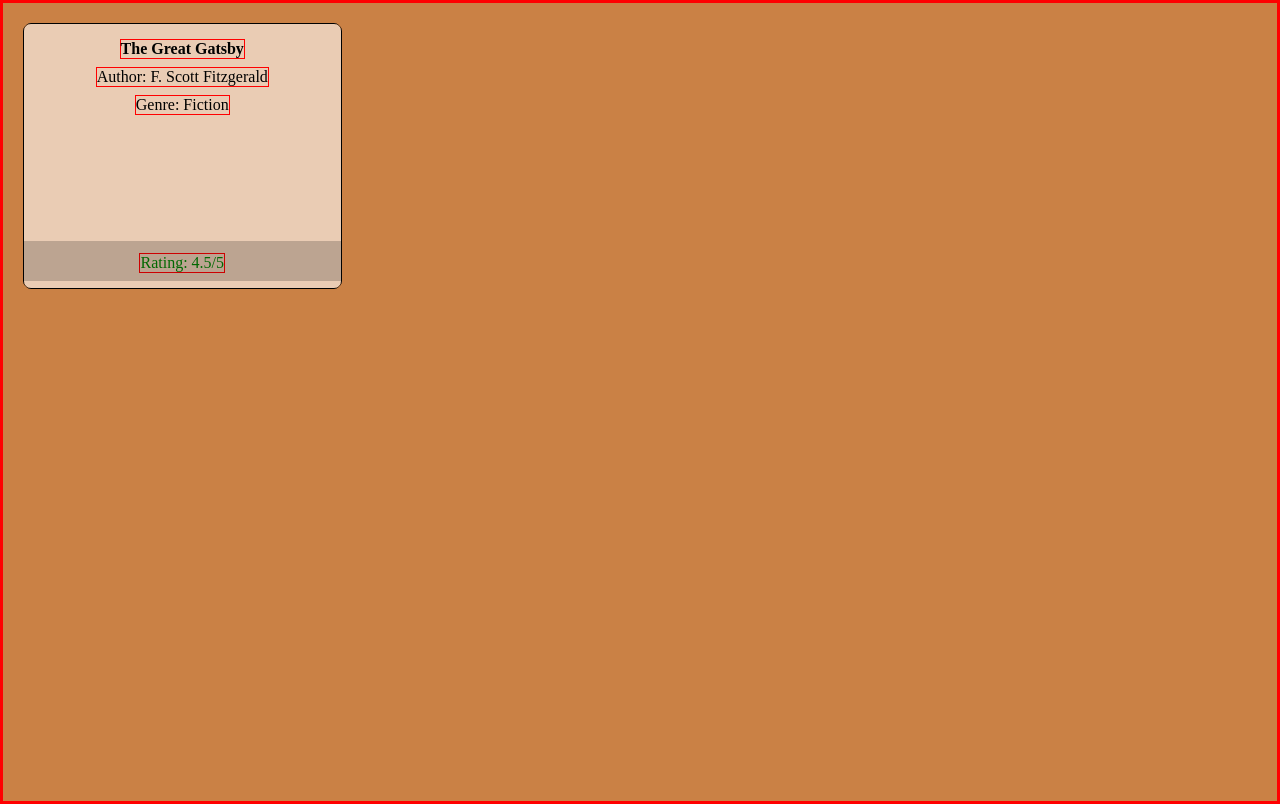
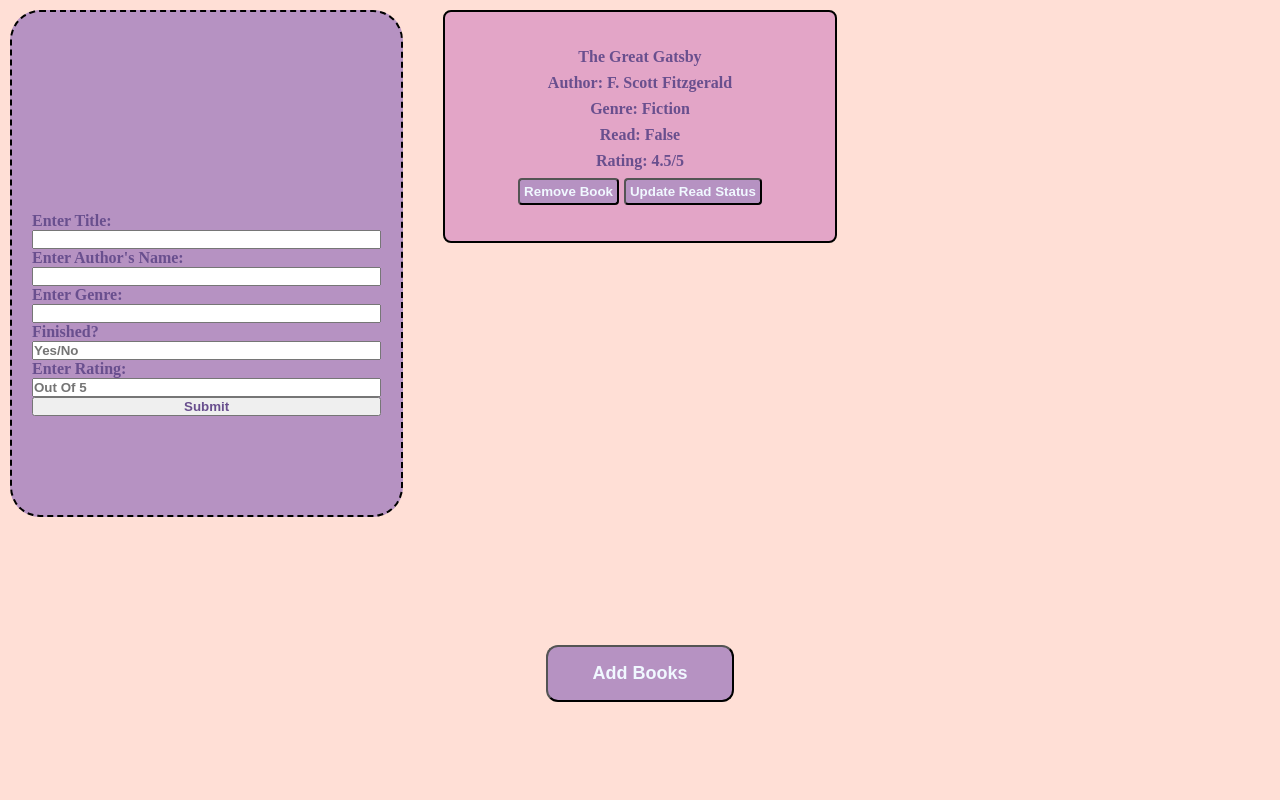
Before and after one commit to 1ars1an/odin-library, a plain HTML site: page index.html in a window 1280 px wide. Drawn offline with Linux system fonts and the light colour scheme.

Commit message:
final update

```diff
--- a/index.html
+++ b/index.html
@@ -9,7 +9,37 @@
 </head>
 <body>
     <div class="container">
-
+        <form action="" class="form" id="bookForm">
+            <ul class="form-block">
+                <li class="form-input">
+                    <label for="title">Enter Title: </label>
+                    <input type="text" name="title" id="title" required>
+                </li>
+                <li class="form-input">
+                    <label for="author">Enter Author's Name: </label>
+                        <input type="text" name="author" id="author">
+                    </li>
+                <li class="form-input">
+                    <label for="genre">Enter Genre: </label>
+                    <input type="text" name="genre" id="genre">
+                </li>
+                <li class="form-input">
+                    <label for="isRead">Finished? </label>
+                    <input type="text" name="isRead" id="read" placeholder="Yes/No">
+                </li>
+                <li class="form-input">
+                    <label for="rating">Enter Rating: </label>
+                    <input type="number" placeholder="Out Of 5"
+                    name="rating" id="rating" step="0.1" max="5" min="0">
+                </li>
+                <li class="form-input">
+                    <button class="small-btn form-btn">Submit</button>
+                </li>
+            </ul>
+        </form>
+        <footer class="add-book">
+            <button class="btn add-btn">Add Books</button>
+        </footer>
     </div>
 </body>
 </html>
--- a/script.js
+++ b/script.js
@@ -1,44 +1,104 @@
 let myLibrary = [];
+const form = document.getElementById('bookForm');
+let formBtn = document.querySelector('.form-btn');
+const container = document.querySelector('.container');
 
 const book = {
     title: 'The Great Gatsby',
     author: 'F. Scott Fitzgerald',
     genre: 'Fiction',
+    isRead: 'True',
     rating: '4.5/5'
 };
-
 myLibrary.push(book);
 
-function Book(name, author, genre, rating) {
-    this.name = name
-    this.author = author
-    this.genre = genre
-    this.rating = rating
-}
-
-function addBookToLibrary() {
-
-}
-
-function createBookCard (book) {
+function createBookCard (book, id) {
     let bookCard = document.createElement("div");
     let bookTitle = document.createElement("h4");
     let bookAuthor = document.createElement('span');
     let bookGenre = document.createElement('span');
+    let bookRead = document.createElement('span');
     let bookRating = document.createElement('span');
+    let removeBookBtn = document.createElement('button');
+    let toggleReadStatus = document.createElement('button');
 
     bookCard.classList.add("card");
-        [bookTitle, bookAuthor, bookGenre, bookRating].forEach(el => el.classList.add("book-info"));
+    [bookTitle, bookAuthor, bookGenre, bookRead, bookRating].forEach(el => el.classList.add("book-info"));
+    removeBookBtn.classList.add("remove-btn", "card-btn");
+    toggleReadStatus.classList.add("update-btn", "card-btn");
+    removeBookBtn.setAttribute("d-id", id);
+    toggleReadStatus.setAttribute("r-id", id);
+
 
     bookTitle.textContent = book.title || 'Unknown Title';
     bookAuthor.textContent = `Author: ${book.author || 'Unknown Author'}`;
     bookGenre.textContent = `Genre: ${book.genre || 'Unknown Genre'}`;
+    bookRead.textContent = `Read: ${book.isRead == 'Yes' || book.isRead == true  ? 'True' : 'False'}`;
     bookRating.textContent = `Rating: ${book.rating || 'No Rating'}`;
+    removeBookBtn.textContent = 'Remove Book';
+    toggleReadStatus.textContent = 'Update Read Status';
 
-        const container = document.querySelector('.container');
+    let tempSpan = document.createElement('span');
+    tempSpan.classList.add('btn-box');
+    tempSpan.append(removeBookBtn, toggleReadStatus);
 
-        bookCard.append(bookTitle, bookAuthor, bookGenre, bookRating);
-        container.appendChild(bookCard);
+    bookCard.append(bookTitle, bookAuthor, bookGenre, bookRead, bookRating, tempSpan);
+        return bookCard;
 }
 
-createBookCard(book);
+function displayBooks() {
+    clearGrid();
+    const footer = document.querySelector('.add-book');
+    myLibrary.forEach((book, index) => {
+        const newBook = createBookCard(book, index);
+        container.insertBefore(newBook, footer);
+    })
+}
+
+function clearGrid() {
+    const children = Array.from(container.children);
+    for (let child of children) {
+        if (child.tagName.toLowerCase() === 'footer' ||
+        child.tagName.toLowerCase() == 'form') continue;
+        container.removeChild(child);
+    }
+}
+
+//toggle form on the sidebar
+let addBookBtn = document.querySelector('.add-btn');
+addBookBtn.addEventListener('click', () => {
+    form.classList.toggle('invisible');
+})
+
+//stop default behavior of form & create object from from data
+form.addEventListener('submit', (event) => {
+    event.preventDefault();
+    console.log('i ran');
+    const formData = new FormData(form);
+    const bookData = Object.fromEntries(formData.entries());
+    myLibrary.push(bookData);
+    displayBooks();
+    form.reset();
+});
+
+displayBooks();
+
+container.addEventListener('click', (e) => {
+    if (e.target.matches('.remove-btn')) {
+        removeBook(e.target);
+    }
+    else if (e.target.matches('.update-btn')) {
+        updateReadStatus(e.target);
+    }
+    displayBooks();
+})
+
+function removeBook(target) {
+    id = target.getAttribute('d-id');
+    myLibrary.splice(id, 1);
+}
+
+function updateReadStatus(target) {
+    id = target.getAttribute('r-id');
+    myLibrary[id].isRead = !(myLibrary[id].isRead)
+}
--- a/style.css
+++ b/style.css
@@ -1,21 +1,50 @@
 :root {
-    --CARD_COLOR: #FFFFFF;
+    --CARD_COLOR: rgb(227, 165, 199);
+    --MAIN-COLOR: rgb(255, 223, 214);
+    --ALT_COLOR: rgb(182, 146, 194);
+    --ACCENT_COLOR: rgb(105, 79, 142);
+
 }
 
 * {
     margin: 0;
     padding: 0;
     box-sizing: border-box;
-    border: 1px solid red;
+    color: var(--ACCENT_COLOR);
+    font-weight: bold;
+}
+
+ul {
+    list-style-type: none;
+}
+
+ul li {
+    display: flex;
+    flex-direction: column;
+}
+
+.form-block {
+    padding: 200px 20px;
+    height: 100%;
+    display: flex;
+    flex-direction: column;
+    justify-content: space-around;
+    color: aliceblue,   ;
+    background-color: var(--ALT_COLOR);
+    border-radius: 30px;
+    border: 2px dashed black;
 }
 
 .container {
+    height: 100vh;
+    padding: 10px;
+
     display: grid;
     grid-template-columns: repeat(auto-fill, minmax(300px, 1fr));
     grid-template-rows: repeat(auto-fill, minmax(200px, 1fr));
-    background-color: rgba(202, 129, 69, 1);
+    gap: 40px;
 
-    height: 100vh;
+    background-color:var(--MAIN-COLOR);
     color: #000000;
 
     position: relative;
@@ -25,8 +54,9 @@
 .card {
     border-radius:8px;
 
-    border: 1px solid black;
+    border: 2px solid black;
     background-color: var(--CARD_COLOR);
+    color: aliceblue;
 
     display: flex;
     flex-direction: column;
@@ -35,11 +65,10 @@
     gap: 8px;
 
     position: relative;
-    top: 20px;
-    left: 20px;
     z-index: 1;
 }
 
+/*
 .card::before {
     content: "";
     position: absolute;
@@ -58,8 +87,50 @@
     height: 40px;
     background-color: rgba(7, 7, 7, 0.2);
 }
+*/
 
 .card span:last-child {
-    margin-top: 130px;
-    color: green;
+    color: red
 }
+
+.form {
+    grid-row: 1 / -2;
+}
+
+.add-book {
+    grid-column: 1 / -1;
+    grid-row: -1 / -2;
+    display: flex;
+    justify-content: center;
+    align-items: center;
+}
+
+.btn {
+    padding: 16px 44px;
+    border-radius: 12px;
+    background-color:var(--ALT_COLOR);
+    color: aliceblue;
+
+    font-size: large;
+    font-weight: 700;
+}
+
+.btn-box {
+    width: 100%;
+    display: flex;
+    flex-wrap: wrap;
+    gap: 5px;
+    justify-content: center;
+
+}
+
+.card-btn {
+    padding: 4px;
+    background-color: var(--ALT_COLOR);
+    color: aliceblue;
+    border-radius: 4px;
+}
+
+.invisible {
+    display: none;
+}
```
Lines whose indentation alone changed are shown as unchanged.
